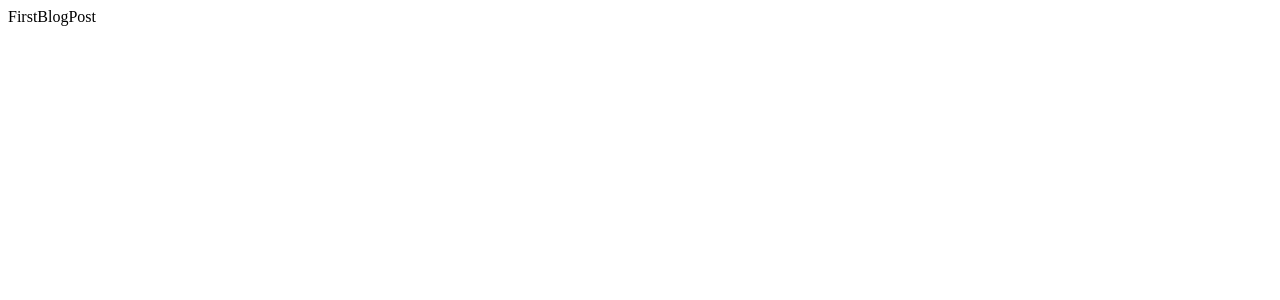
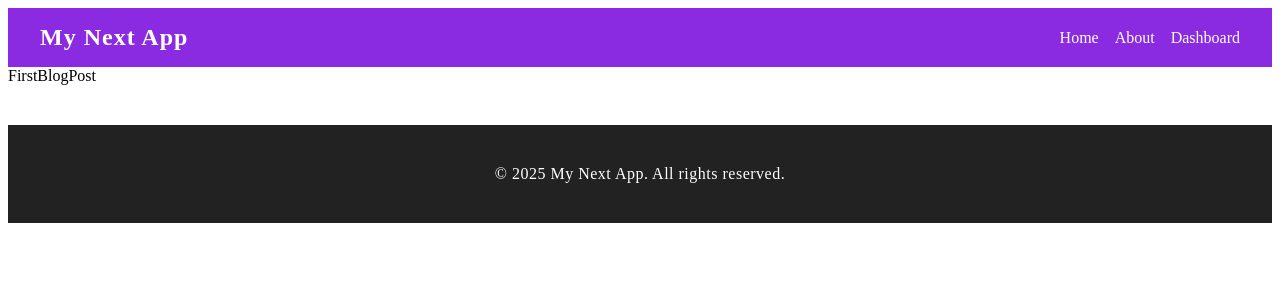
Before and after one commit to vishu938-archive/NextJs, a Next.js app: page /blog/first in a window 1280 px wide. Shown: the top 300 px of the page. Built offline with nearby package versions, Linux system fonts and the light colour scheme.

Commit message:
created Layouts in NextJS

```diff
--- a/src/app/layout.js
+++ b/src/app/layout.js
@@ -1,14 +1,25 @@
+import Footer from "@/components/footer";
+import Header from "@/components/header";
+
 export const metadata = {
-  title: 'Next.js',
-  description: 'Generated by Next.js',
-}
+  title: "Next.js",
+  description: "Generated by Next.js",
+};
 
 export default function RootLayout({ children }) {
   return (
     <html lang="en">
-      <body>{children}</body>
+      <body>
+        <Header />
+        {children}
+        <Footer />
+      </body>
     </html>
-  )
+  );
 }
 
-// Layout file automatically gets created when we run the app.
+// Layout file automatically gets created when we run the app, even though if deleted because its mandatory
+
+// page.js file present in the app folder becomes a children when layout.js renders.
+
+// The nearest page.js file within the same directory as this layout.js will be rendered as the children prop. If there are multiple page.js files in nested folders, each layout.js only wraps the page.js in its own directory or subdirectories.
--- /dev/null
+++ b/src/components/footer.jsx
@@ -0,0 +1,19 @@
+import React from "react";
+
+const footerStyle = {
+  backgroundColor: "#222",
+  color: "#fff",
+  padding: "24px 0",
+  textAlign: "center",
+  fontSize: "1rem",
+  marginTop: "40px",
+  letterSpacing: "0.5px",
+};
+
+export default function Footer() {
+  return (
+    <footer style={footerStyle}>
+      <p>&copy; {new Date().getFullYear()} My Next App. All rights reserved.</p>
+    </footer>
+  );
+}
--- /dev/null
+++ b/src/components/header.jsx
@@ -0,0 +1,47 @@
+import React from "react";
+
+const headerStyle = {
+  background: "blueviolet",
+  color: "#fff",
+  padding: "16px 32px",
+  display: "flex",
+  alignItems: "center",
+  justifyContent: "space-between",
+};
+
+const titleStyle = {
+  fontSize: "1.5rem",
+  fontWeight: "bold",
+  letterSpacing: "1px",
+};
+
+const navStyle = {
+  display: "flex",
+  gap: "16px",
+};
+
+const linkStyle = {
+  color: "#fff",
+  textDecoration: "none",
+  fontSize: "1rem",
+  transition: "color 0.2s",
+};
+
+const Header = () => (
+  <header style={headerStyle}>
+    <div style={titleStyle}>My Next App</div>
+    <nav style={navStyle}>
+      <a href="/" style={linkStyle}>
+        Home
+      </a>
+      <a href="/about" style={linkStyle}>
+        About
+      </a>
+      <a href="/dashboard" style={linkStyle}>
+        Dashboard
+      </a>
+    </nav>
+  </header>
+);
+
+export default Header;
```
